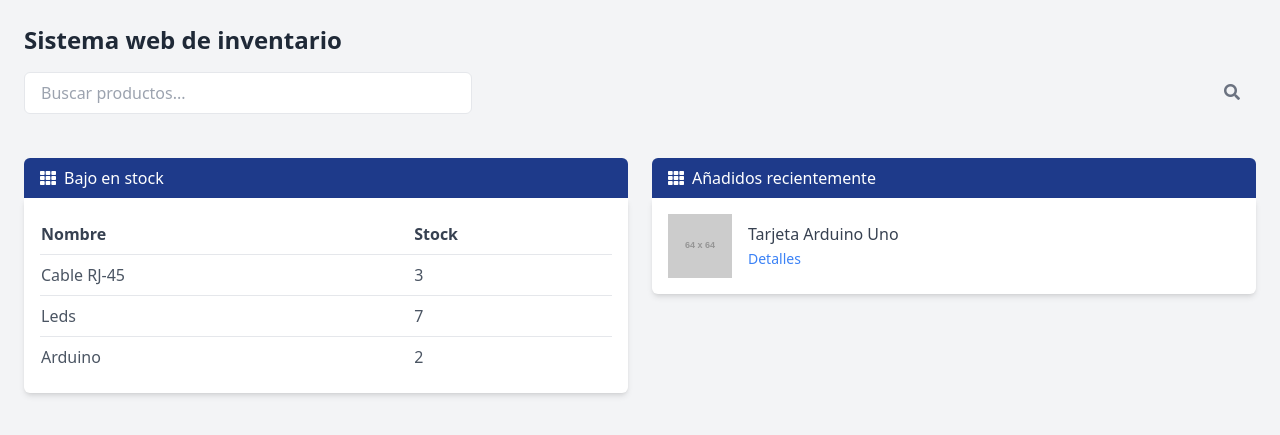
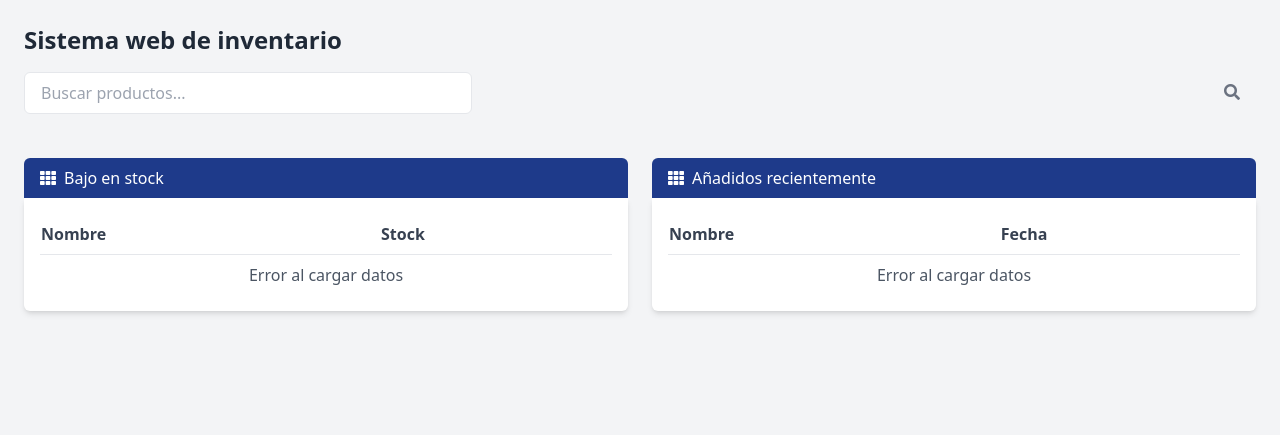
Before and after one commit to 223eduardo/UTLinventariomaria, a PHP site: page /inventarioini.php in a window 1280 px wide. Shown: the top 435 px of the page. Run offline with PHP 8.4, Linux system fonts and the light colour scheme; grey boxes labelled with a size stand in for pictures from a placeholder-image service; data that the repository does not hold is empty; some libraries are stand-ins or nearby versions.

Commit message:
Update inventarioini.php

```diff
--- a/inventarioini.php
+++ b/inventarioini.php
@@ -262,23 +262,16 @@
                     <th class="border-b py-2 text-gray-700">Stock</th>
                 </tr>
             </thead>
-                            <tbody>
+            <tbody id="lowStockTableBody">
+                <!-- Los productos con bajo stock se cargarán aquí -->
                 <tr>
-                                    <td class="border-b py-2 text-gray-600">Cable RJ-45</td>
-                                    <td class="border-b py-2 text-gray-600">3</td>
-                                </tr>
-                                <tr>
-                                    <td class="border-b py-2 text-gray-600">Leds</td>
-                                    <td class="border-b py-2 text-gray-600">7</td>
-                                </tr>
-                                <tr>
-                                    <td class="py-2 text-gray-600">Arduino</td>
-                                    <td class="py-2 text-gray-600">2</td>
+                    <td colspan="2" class="py-2 text-gray-600 text-center">Cargando datos...</td>
                 </tr>
             </tbody>
         </table>
     </div>
 </div>
+
 <!-- Añadidos recientemente -->
 <div>
     <div class="bg-blue-900 text-white px-4 py-2 rounded-t-md flex items-center">
@@ -286,13 +279,20 @@
         <span>Añadidos recientemente</span>
     </div>
     <div class="bg-white shadow-md rounded-b-md p-4">
-                        <div class="flex items-center">
-                            <img alt="Imagen de una tarjeta Arduino Uno" class="w-16 h-16 mr-4" src="https://placehold.co/64x64"/>
-                            <div>
-                                <p class="text-gray-700">Tarjeta Arduino Uno</p>
-                                <button class="text-blue-500 text-sm">Detalles</button>
-                            </div>
-                        </div>
+        <table class="w-full text-left border-collapse">
+            <thead>
+                <tr>
+                    <th class="border-b py-2 text-gray-700">Nombre</th>
+                    <th class="border-b py-2 text-gray-700">Fecha</th>
+                </tr>
+            </thead>
+            <tbody id="recentProductsTableBody">
+                <!-- Los productos recientes se cargarán aquí -->
+                <tr>
+                    <td colspan="2" class="py-2 text-gray-600 text-center">Cargando datos...</td>
+                </tr>
+            </tbody>
+        </table>
     </div>
 </div>
             </div>
@@ -300,6 +300,102 @@
     </div>
 
     <script>
+
+document.addEventListener('DOMContentLoaded', function() {
+    loadTableData();
+    loadLowStockProducts();
+    loadRecentProducts();
+    setupModalEvents();
+    setupSearch();
+});
+
+// Función para cargar productos con bajo stock
+function loadLowStockProducts() {
+    fetch("php/bajo_stock.php")
+        .then(response => response.json())
+        .then(data => {
+            renderLowStockTable(data);
+        })
+        .catch(error => {
+            console.error("Error al cargar productos con bajo stock:", error);
+            document.getElementById("lowStockTableBody").innerHTML = `
+                <tr>
+                    <td colspan="2" class="py-2 text-gray-600 text-center">Error al cargar datos</td>
+                </tr>
+            `;
+        });
+}
+
+// Función para renderizar la tabla de bajo stock
+function renderLowStockTable(products) {
+    const tableBody = document.getElementById("lowStockTableBody");
+    tableBody.innerHTML = "";
+
+    if (products.length === 0) {
+        tableBody.innerHTML = `
+            <tr>
+                <td colspan="2" class="py-2 text-gray-600 text-center">No hay productos con bajo stock</td>
+            </tr>
+        `;
+        return;
+    }
+
+    products.forEach(product => {
+        const row = tableBody.insertRow();
+        row.insertCell().textContent = product.nombre;
+        row.insertCell().textContent = product.cantidad || product.stock || 'N/A';
+    });
+}
+
+// Función para cargar productos recientes
+function loadRecentProducts() {
+    fetch("php/recientes.php")
+        .then(response => response.json())
+        .then(data => {
+            renderRecentProductsTable(data);
+        })
+        .catch(error => {
+            console.error("Error al cargar productos recientes:", error);
+            document.getElementById("recentProductsTableBody").innerHTML = `
+                <tr>
+                    <td colspan="2" class="py-2 text-gray-600 text-center">Error al cargar datos</td>
+                </tr>
+            `;
+        });
+}
+
+// Función para renderizar la tabla de productos recientes
+function renderRecentProductsTable(products) {
+    const tableBody = document.getElementById("recentProductsTableBody");
+    tableBody.innerHTML = "";
+
+    if (products.length === 0) {
+        tableBody.innerHTML = `
+            <tr>
+                <td colspan="2" class="py-2 text-gray-600 text-center">No hay productos recientes</td>
+            </tr>
+        `;
+        return;
+    }
+
+    // Limitar a 3 productos como máximo
+    const recentProducts = products.slice(0, 3);
+
+    recentProducts.forEach(product => {
+        const row = tableBody.insertRow();
+        row.insertCell().textContent = product.nombre;
+
+        // Formatear la fecha para mostrarla mejor
+        const fechaCell = row.insertCell();
+        if (product.fecha_registro) {
+            const fecha = new Date(product.fecha_registro);
+            fechaCell.textContent = fecha.toLocaleDateString();
+        } else {
+            fechaCell.textContent = 'N/A';
+        }
+    });
+}
+
         // Variables globales
         let selectedProduct = null;
         let selectedPiece = null;
```
Lines whose indentation alone changed are shown as unchanged.
